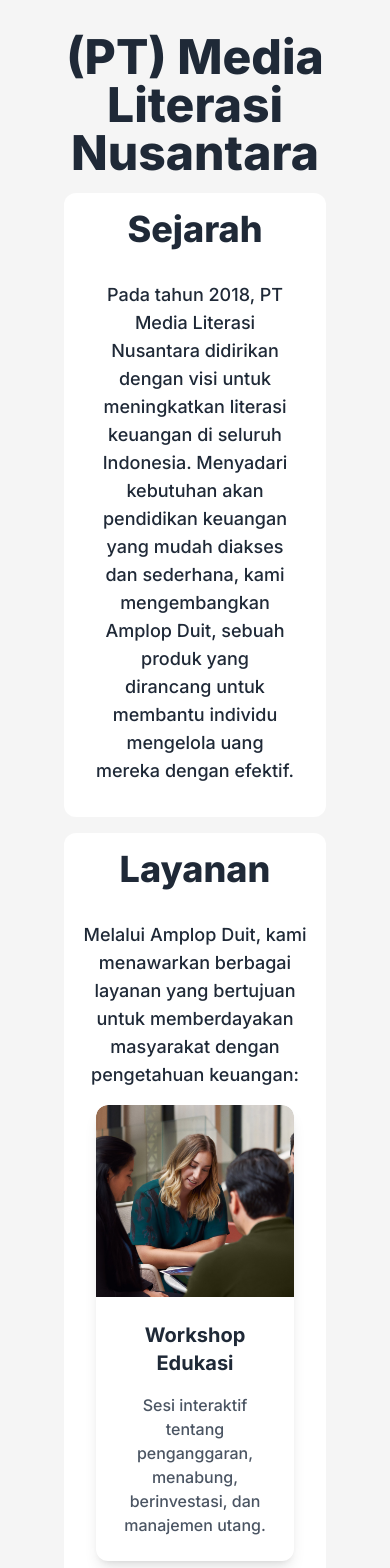
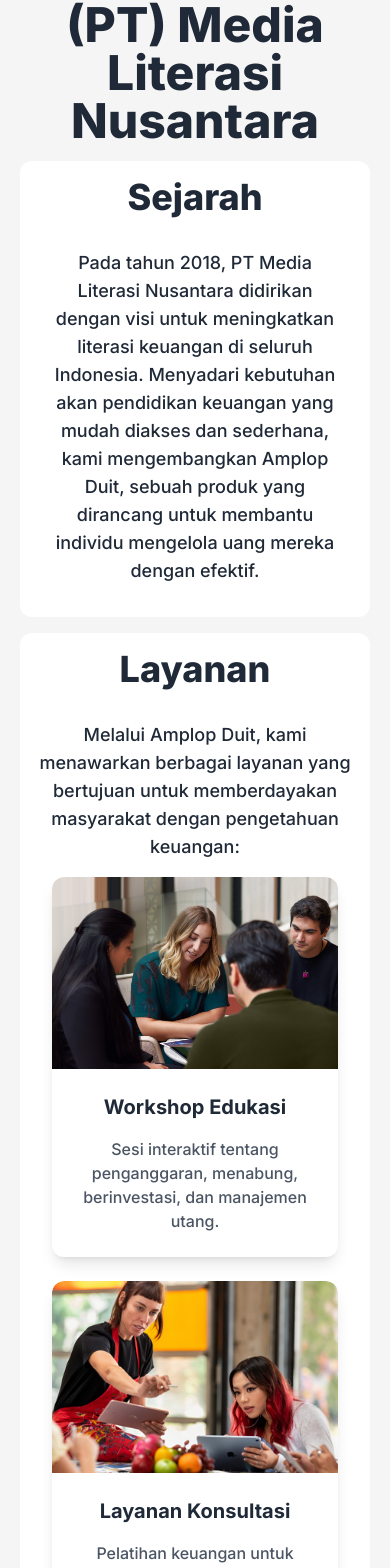
Before and after one commit to SatrioWirawan/amplop-duit, a Next.js app: page /about in a window 390 px wide. Shown: the part 167-1735 px from the top of the page. Built offline with nearby package versions, Linux system fonts and the light colour scheme.

Commit message:
Update About.jsx

```diff
--- a/src/app/pages/About.jsx
+++ b/src/app/pages/About.jsx
@@ -2,24 +2,24 @@
 
 export default function AboutUs(){
     return (
-        <main className="p-12 bg-neutral-100">
+        <main className="p-4 md:p-12 bg-neutral-100">
             <h1 className="text-5xl text-center font-extrabold mt-10">(PT) Media Literasi Nusantara</h1>
-            <section className="h-auto p-4 md:p-8 lg:p-12 m-4 md:m-8 lg:mx-20 lg:my-12 rounded-xl bg-white">
+            <section className="h-auto p-4 md:p-8 lg:p-12 mx-1 my-4 md:m-8 lg:mx-20 lg:my-12 rounded-xl bg-white">
                 <h2 className="text-center text-4xl font-extrabold mb-8">Sejarah</h2>
                 <p className="text-center text-lg font-medium m-4 md:w-3/6 md:m-auto">Pada tahun 2018, PT Media Literasi Nusantara didirikan dengan visi untuk meningkatkan literasi keuangan di seluruh Indonesia. Menyadari kebutuhan akan pendidikan keuangan yang mudah diakses dan sederhana, kami mengembangkan Amplop Duit, sebuah produk yang dirancang untuk membantu individu mengelola uang mereka dengan efektif.</p>
             </section>
-            <section className="h-auto p-4 md:p-8 lg:p-12 m-4 md:m-8 lg:mx-20 lg:my-12 rounded-xl bg-white">
+            <section className="h-auto p-4 md:p-8 lg:p-12 mx-1 my-4 md:m-8 lg:mx-20 lg:my-12 rounded-xl bg-white">
                 <h2 className="text-center text-4xl font-extrabold mb-8">Layanan</h2>
                 <p className="text-center text-lg font-medium mt-4">Melalui Amplop Duit, kami menawarkan berbagai layanan yang bertujuan untuk memberdayakan masyarakat dengan pengetahuan keuangan:</p>
                 <ul className="sm:m-20">
                     <AboutCard/>
                 </ul>
             </section>
-            <section className="h-auto p-4 md:p-8 lg:p-12 m-4 md:m-8 lg:mx-20 lg:my-12 rounded-xl bg-white">
+            <section className="h-auto p-4 md:p-8 lg:p-12 mx-1 my-4 md:m-8 lg:mx-20 lg:my-12 rounded-xl bg-white">
                 <h2 className="text-center text-4xl font-extrabold mb-8">Misi & Visi</h2>
                 <p className="text-center text-lg font-medium m-4 md:w-3/6 md:m-auto">Misi kami adalah mendidik dan memberdayakan individu untuk mengendalikan masa depan keuangan mereka. Kami membayangkan dunia di mana setiap orang, terlepas dari latar belakang mereka, memiliki pengetahuan dan alat untuk membuat keputusan keuangan yang tepat.</p>
             </section>
-            <section className="h-auto p-4 md:p-8 lg:p-12 m-4 md:m-8 lg:mx-20 lg:my-12 rounded-xl bg-white">
+            <section className="h-auto p-4 md:p-8 lg:p-12 mx-1 my-4 md:m-8 lg:mx-20 lg:my-12 rounded-xl bg-white">
                 <h2 className="text-center text-4xl font-extrabold mb-8">Pencapaian</h2>
                 <ul className="flex flex-col items-center space-y-4 text-center">
                     <li className="flex flex-col items-center">
```
